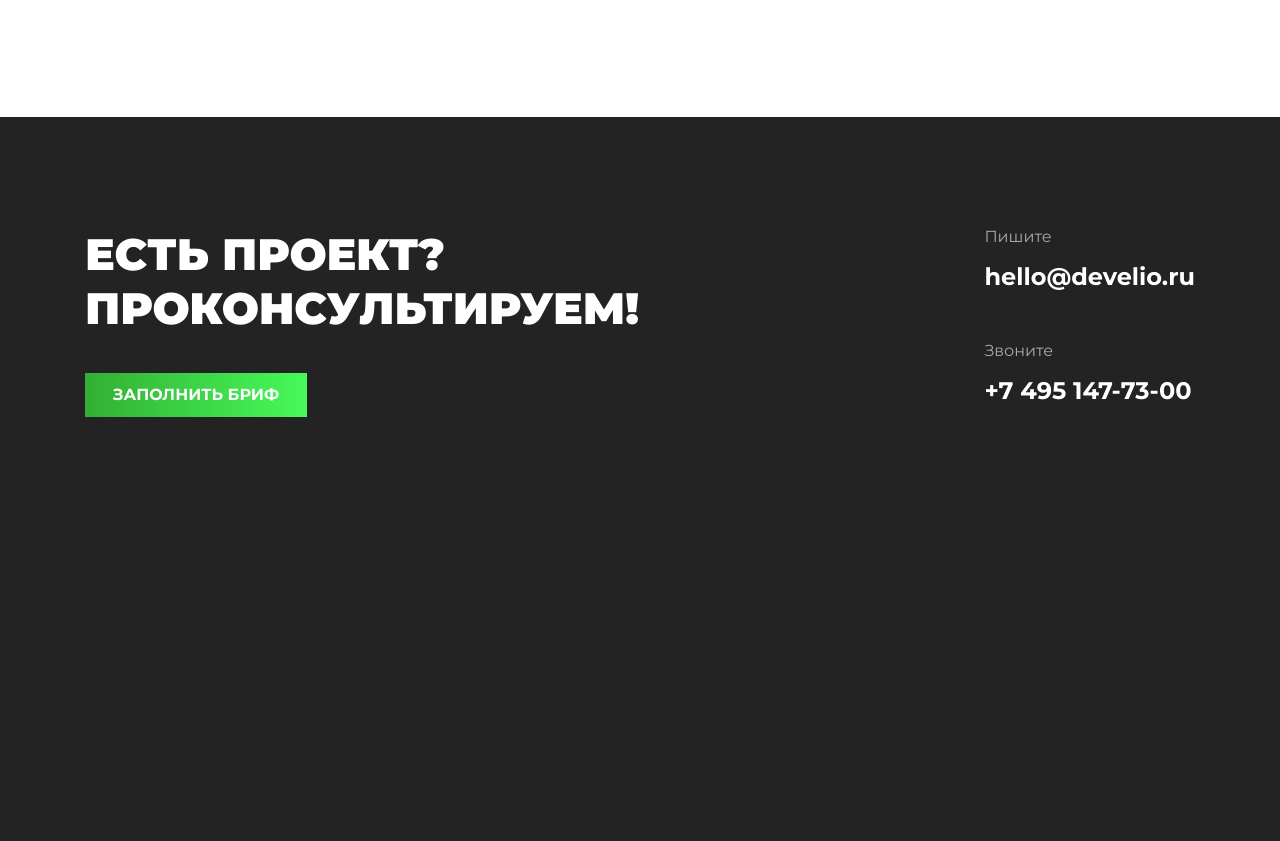
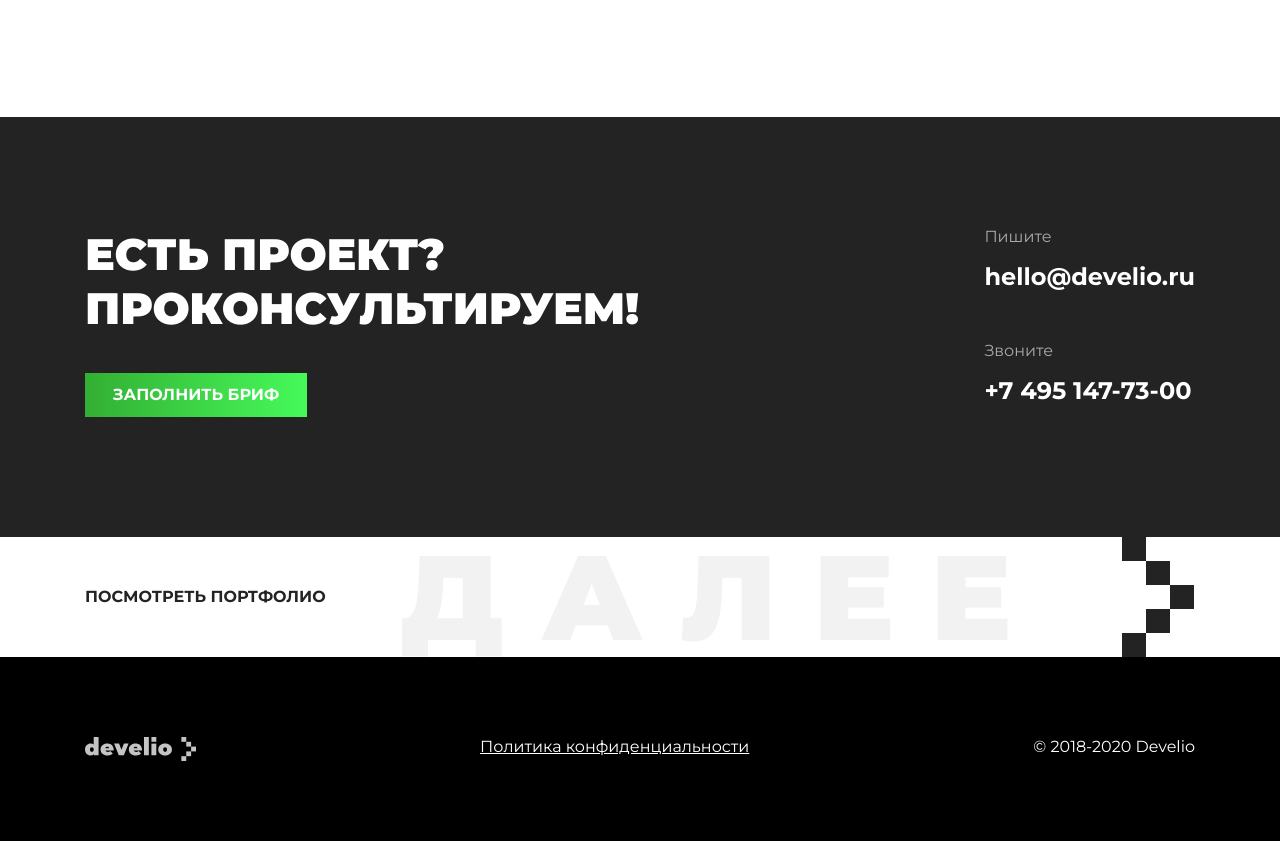
Before and after one commit to il97mur/Develio, a website: page app/index.html in a window 1280 px wide. Shown: the part 5419-6260 px from the top of the page. Before the commit the page ends 5956 px from the top, so only its background shows below. Drawn offline with Linux system fonts and the light colour scheme.

Commit message:
Look portfolio link & footer
+ Add look portfolio section (no-adaptive)
+ Add footer (no-adaptive)

```diff
--- a/app/index.html
+++ b/app/index.html
@@ -544,6 +544,30 @@
 	</div>
 </section>
 
+<section class="look-portfolio">
+	<a href="#" class="look-portfolio__link">
+		<div class="container look-portfolio__container">
+			<div class="main-text look-portfolio__main-text">Посмотреть портфолио</div>
+			<div class="section-heading look-portfolio__section-heading">далее</div>
+			<img src="img/_src/big-pixel-arrow_black.svg" alt="" class="next-arrow__img">
+		</div>
+	</a>
+</section>
+
+<footer class="footer">
+	<div class="container footer__container">
+		<div class="logo footer__logo">
+			<img src="img/_src/logo_gray.svg" class="logo__img" alt="">
+		</div>
+		<a href="#" class="main-text footer__link">
+			Политика конфиденциальности
+		</a>
+		<p class="main-text footer__main-text">
+			© 2018-2020 Develio
+		</p>
+	</div>
+</footer>
+
 	<script src="js/scripts.min.js"></script>
 
 </body>
--- a/app/sass/main.sass
+++ b/app/sass/main.sass
@@ -712,6 +712,50 @@ h1,h2
 	&__button
 		width: fit-content
 
+// LOOK PORTFOLIO SECTION
+
+.look-portfolio
+	width: 100%
+	background: #ffffff
+	height: 120px
+	display: flex
+	justify-content: center
+	&__link
+		width: 100%
+		display: flex
+		justify-content: center
+	&__container
+		display: flex
+		justify-content: space-between
+		align-items: center
+		height: 100%
+	&__main-text
+		text-transform: uppercase
+		color: $black
+		font-weight: bold
+	&__section-heading
+		color: $gray
+		line-height: 120px
+		width: unset
+
+// FOOTER
+
+.footer
+	width: 100%
+	background: #000000
+	padding: 80px 0px
+	display: flex
+	justify-content: center
+	&__container
+		display: flex
+		justify-content: space-between
+	&__link
+		text-decoration: underline
+		color: #ffffff
+	&__main-text
+		color: #ffffff
+
+
 
 
 
```
Also changed, not shown: app/css/styles.min.css, app/img/_src/big-pixel-arrow_black.svg (added).
